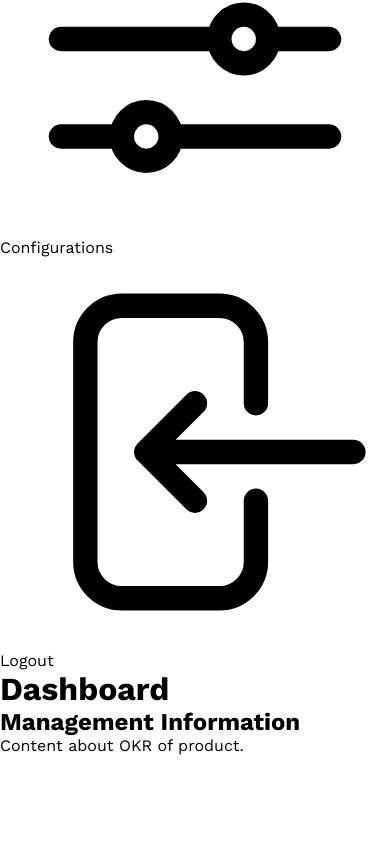
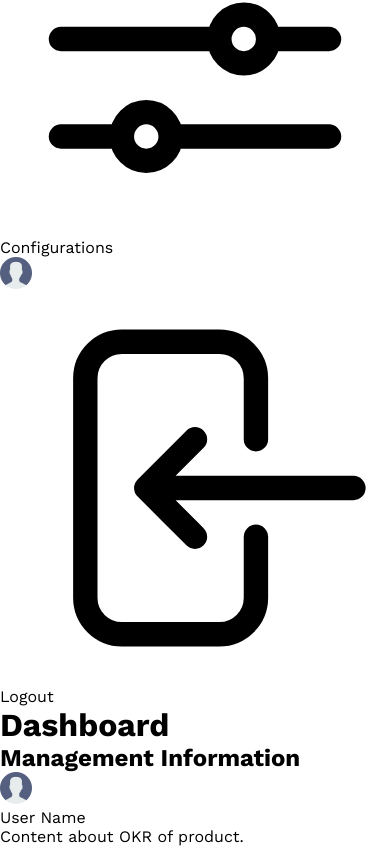
Before and after one commit to KayoRenato/admin-template, a Next.js app: page / in a window 390 px wide. Shown: the part 1002-1848 px from the top of the page. Before the commit the page ends 1757 px from the top, so only its background shows below. Built offline with nearby package versions, Linux system fonts and the light colour scheme; no server answers.

Commit message:
chore: add responsivity avatar layout

```diff
--- a/src/components/icons/index.tsx
+++ b/src/components/icons/index.tsx
@@ -63,3 +63,9 @@ export const ErrorIcon = (
     </svg>
 
 )
+
+export const userIcon = (
+    <svg xmlns="http://www.w3.org/2000/svg" fill="none" viewBox="0 0 24 24" strokeWidth={1.5} stroke="currentColor" className="w-6 h-6">
+        <path strokeLinecap="round" strokeLinejoin="round" d="M17.982 18.725A7.488 7.488 0 0012 15.75a7.488 7.488 0 00-5.982 2.975m11.963 0a9 9 0 10-11.963 0m11.963 0A8.966 8.966 0 0112 21a8.966 8.966 0 01-5.982-2.275M15 9.75a3 3 0 11-6 0 3 3 0 016 0z" />
+    </svg>
+)
--- /dev/null
+++ b/src/components/templates/AvatarUser.tsx
@@ -0,0 +1,54 @@
+import Link from "next/link";
+import useAuthData from "../../data/hook/useAuthData";
+import { userIcon } from "../icons";
+
+interface AvatarUserProps {
+    sideBar?: boolean
+    className?: string
+}
+
+
+export default function AvatarUser(props: AvatarUserProps) {
+    const { user } = useAuthData()
+
+    function renderName() {
+        return (
+            <p className="
+            mx-2
+            hidden md:flex md:text-base
+            hidden max-md:font-normal
+            text-gray-900
+            dark:text-gray-200
+        ">
+                {user?.name ?? 'User Name'}
+            </p>
+        )
+    }
+
+    return (
+        <Link
+            href='/profile'
+            className=
+            {`flex flex-row items-center justify-center
+            px-4 py-2
+            md: px-2
+            hover:bg-slate-400 dark:hover:bg-slate-800
+            rounded-full
+            ${props.className}
+            `}
+        >
+            <picture>
+                <img
+                    className="
+                        h-10 w-10 rounded-full
+                        cursor-pointer
+                        "
+                    src={user?.avatarUrl ?? '/user.png'}
+                    alt='user avatar' />
+            </picture>
+            {props.sideBar ? false : renderName()}
+
+        </Link>
+    );
+
+}
--- a/src/components/templates/Sidebar.tsx
+++ b/src/components/templates/Sidebar.tsx
@@ -1,5 +1,6 @@
 import useAppData from "../../data/hook/useAppData"
 import { AdjustIcon, DashboardIcon, LogoutIcon, NotificationIcon } from "../icons"
+import AvatarUser from "./AvatarUser"
 import Logo from "./Logo"
 import MenuItem from "./MenuItem"
 
@@ -37,7 +38,6 @@ export default function Sidebar(props: SidebarProps) {
             <ul className={
                 `
                 flex-grow
-
                 `
             }>
                 <MenuItem url="/" text="Dashboard" icon={DashboardIcon} />
@@ -45,7 +45,16 @@ export default function Sidebar(props: SidebarProps) {
                 <MenuItem url="/configurations" text="Configurations" icon={AdjustIcon} />
             </ul>
 
-            <ul>
+            <ul className={
+                `
+                 flex-end
+                `}
+            >
+                <AvatarUser sideBar
+                    className={`
+                    sm:hidden
+                    rounded-none`} />
+
                 <MenuItem onClick={() => {
                     confirm('Do you wish logout?') ? alert('See you later!') : false
                 }} text="Logout" icon={LogoutIcon}
@@ -58,6 +67,6 @@ export default function Sidebar(props: SidebarProps) {
                           hover:mx-0
                           hover:p-0`} />
             </ul>
-        </nav>
+        </nav >
     )
 }
--- a/src/components/templates/Title.tsx
+++ b/src/components/templates/Title.tsx
@@ -9,8 +9,8 @@ export default function Title(props: TitleProps) {
         <div>
             <h1 className={`
                 font-black text-3xl
-                text-gray-900
-                dark:text-gray-200
+                dark:text-gray-900
+                text-gray-200
 
             `}>
                 {props.title}
--- a/src/components/templates/Topbar.tsx
+++ b/src/components/templates/Topbar.tsx
@@ -1,4 +1,5 @@
 import { DarkIcon } from "../icons"
+import AvatarUser from "./AvatarUser"
 import Title from "./Title"
 
 interface TopbarProps {
@@ -12,6 +13,7 @@ export default function Topbar(props: TopbarProps) {
         flex flex-row justify-between
         `}>
             <Title title={props.title} subtitle={props.subtitle} />
+            <AvatarUser className={`max-sm:hidden`}/>
         </header>
     )
 }
--- a/src/pages/authentication.tsx
+++ b/src/pages/authentication.tsx
@@ -55,12 +55,6 @@ export default function Authentication() {
 
             }>
                 <picture>
-                    {/* <img
-                        src="https://source.unsplash.com/random"
-                        alt="random image of the authentication screen"
-                        className={`h-screen w-full object-cover`}
-                    /> */}
-                    {/* <iframe className={`h-screen w-full object-cover bg-slate-300`}  src="https://embed.lottiefiles.com/animation/75082"></iframe> */}
                     <iframe className={`h-screen w-full object-cover bg-slate-300`}  src="https://embed.lottiefiles.com/animation/78078"></iframe>
                 </picture>
 
```
Also changed, not shown: src/pages/profile.tsx (added, +10 -0 lines), public/user.png (added).
